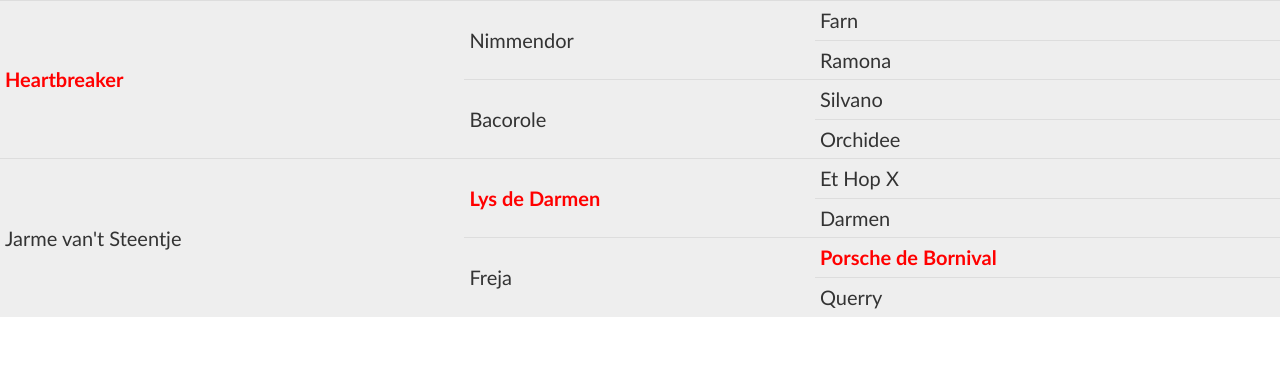
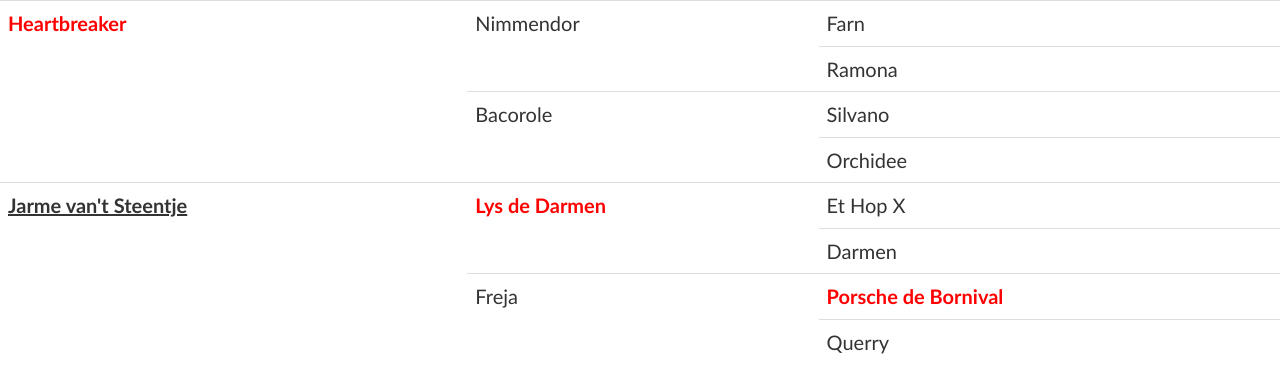
Before and after one commit to pthomas2001/kancadoktor-code, a plain HTML site: page index.html in a window 1280 px wide. Drawn offline with nearby package versions, Linux system fonts and the light colour scheme.

Commit message:
underlined-bold cells

```diff
--- a/index.html
+++ b/index.html
@@ -1,5 +1,5 @@
 <link rel="stylesheet" href="https://cdnjs.cloudflare.com/ajax/libs/meyer-reset/2.0/reset.css">
-<link rel="stylesheet" href="responsive-table.css">
+<link rel="stylesheet" href="https://pthomas2001.github.io/kancadoktor-code/responsive-table.css">
 
 
 <figure>
@@ -46,7 +46,7 @@
       </tr>
 
       <tr>
-        <td class="table__cell" rowspan="4" >
+        <td class="table__cell table__cell--underlined-bold" rowspan="4" >
           Jarme van't Steentje
         </td>
         <td class="table__cell table__cell--highlighted" rowspan="2">
--- a/responsive-table.css
+++ b/responsive-table.css
@@ -4,14 +4,19 @@
   .table__cell { font-size: 2rem }
 }
 
-.table__cell.table__cell {
-  height:         30px;
-  background:     #EEEEEE;
-  padding:        5px;
-  vertical-align: middle !important;
+.table__cell.table-cell {
+  height:           30px;
+  background:       #EEEEEE;
+  padding:          5px;
+  vertical-align:   middle !important;
 }
 
 .table__cell--highlighted {
-  font-weight:    bold;
-  color:          red;
+  font-weight:      bold;
+  color:            red;
 }
+
+.table__cell--underlined-bold {
+  font-weight:      bold;
+  text-decoration:  underline
+}
```
